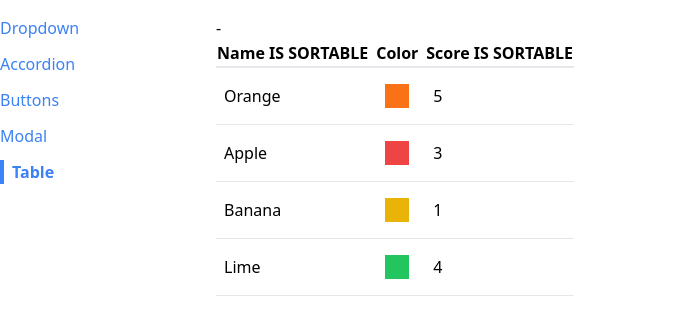
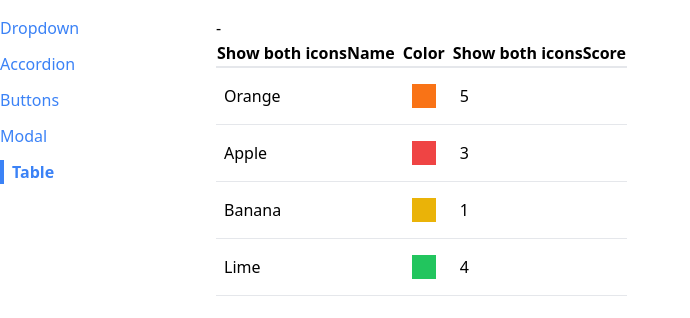
Before and after one commit to sujitoic999/Table_Grider, a React (Create React App) app: page /table in a window 1280 px wide. Shown: the top 318 px of the page, without its empty margins (0-690 px from the left). Built offline with nearby package versions, Linux system fonts and the light colour scheme.

Commit message:
completed 275

```diff
--- a/src/components/SortableTable.js
+++ b/src/components/SortableTable.js
@@ -32,6 +32,7 @@
 
     if (sortOrder && sortBy) {
       const { sortValue } = config.find((column) => column.label === sortBy);
+      console.log("------", sortValue);
       sortedData = [...data].sort((a, b) => {
         const valueA = sortValue(a);
         const valueB = sortValue(b);
@@ -49,7 +50,8 @@
       ...column,
       header: () => (
         <th onClick={() => handleClick(column.label)}>
-          {column.label} IS SORTABLE
+          {getIcons(column.label, sortBy, sortOrder)}
+          {column.label}
         </th>
       ),
     };
@@ -63,4 +65,17 @@
   );
 };
 
+function getIcons(label, sortBy, sortOrder) {
+  if (label !== sortBy) {
+    return "Show both icons";
+  }
+  if (sortOrder === null) {
+    return "show both icons";
+  } else if (sortOrder === "asc") {
+    return "show up icon";
+  } else if (sortOrder === "desc") {
+    return "show down icon";
+  }
+}
+
 export default SortableTable;
```
